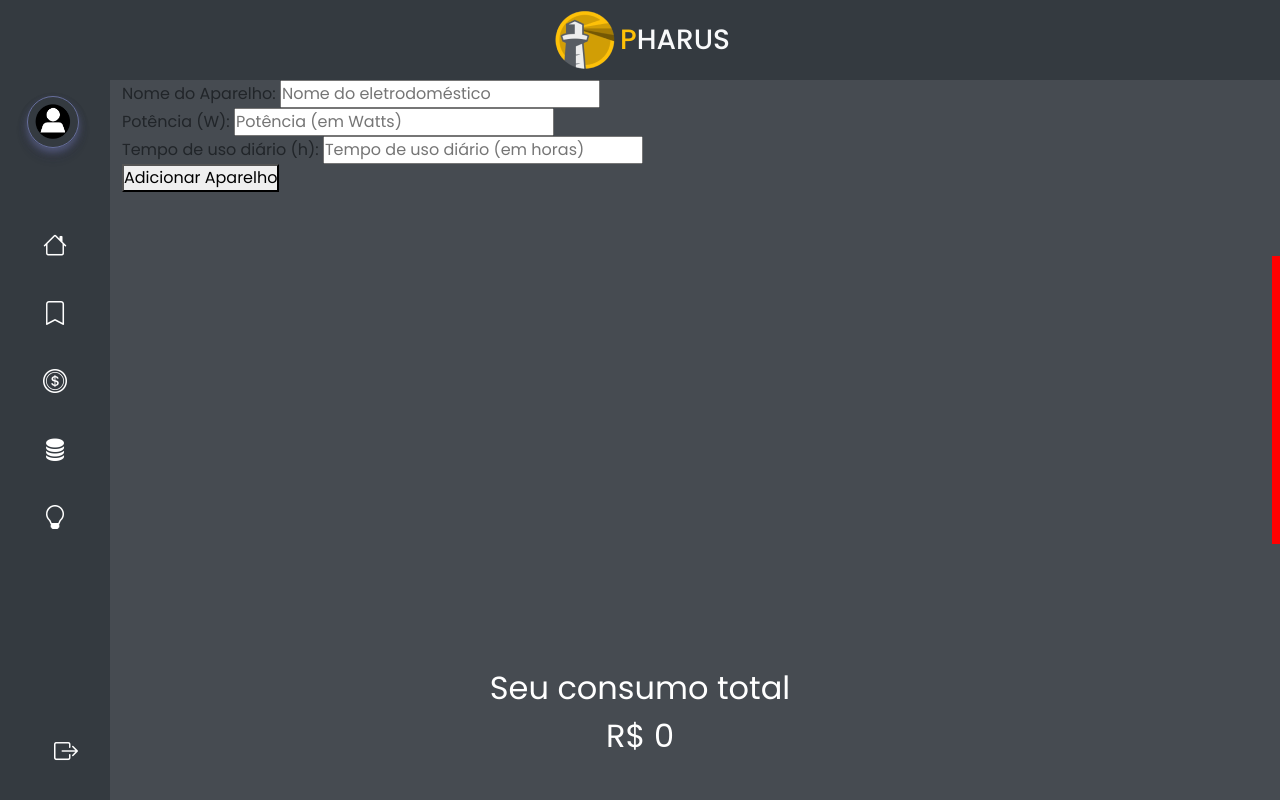
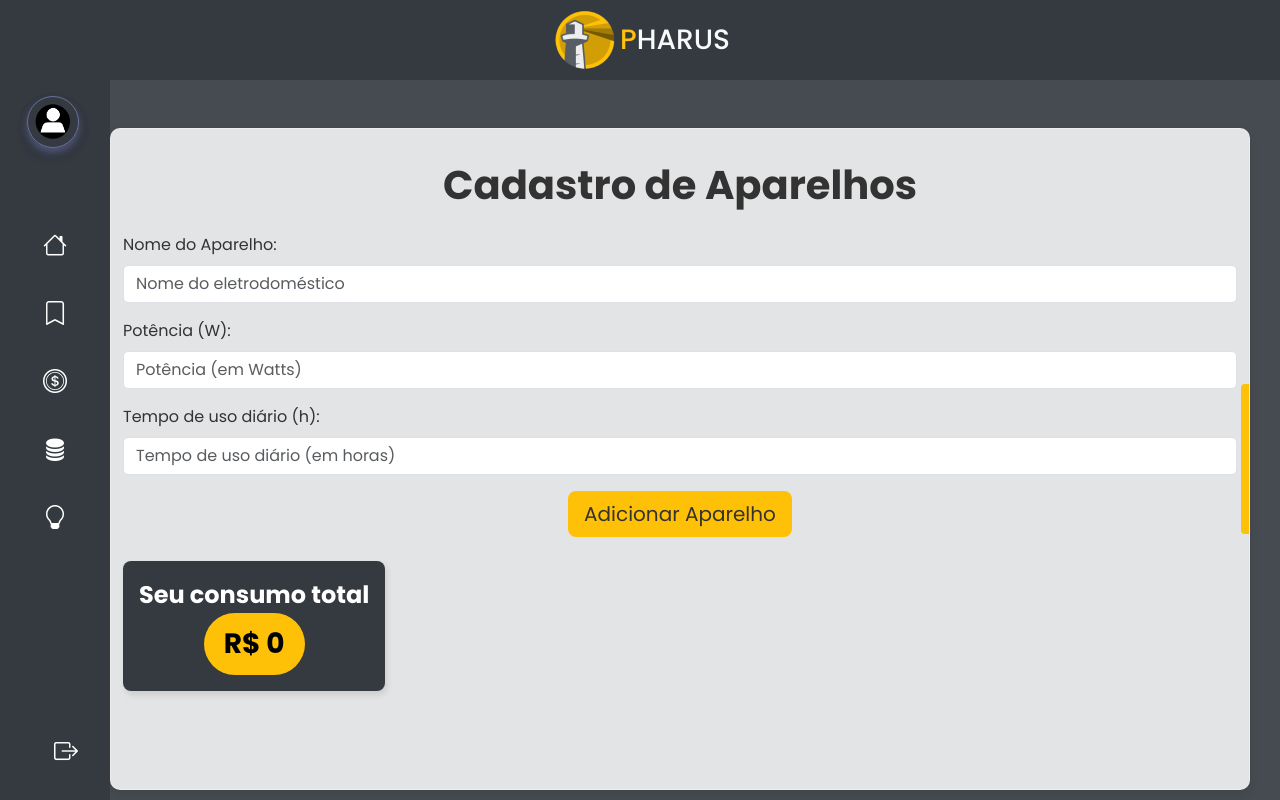
Before and after one commit to Luaanny/pharuspro.py, a Flask app: page /simulador in a window 1280 px wide; the page is wider, and only the part inside the window is pictured. Run offline with Flask 3, Linux system fonts and the light colour scheme; a user stored in the database is signed in; data comes from the database, SQL or seed files in the repository; both versions use the stored data as it was after the commit.

Commit message:
ajustes no design e retoques finais

```diff
--- a/app/static/css/aparelhos.css
+++ b/app/static/css/aparelhos.css
@@ -8,7 +8,11 @@
     max-height: calc(100% - 250px);
     height: 100vh;
     width: 300px;
-    background: white;
+    background-color: rgba(255, 255, 255, 0.3);
+    backdrop-filter: blur(10px);
+    box-shadow: 0 4px 10px rgba(0, 0, 0, 0.1);
+    border: 1px solid rgba(255, 255, 255, 0.2);
+    border-radius: 15px;
     transition: transform 1s cubic-bezier(0.4, 0, 0.2, 1), opacity 1s ease-in-out;
 }
 
@@ -22,6 +26,38 @@
     opacity: 0;
 }
 
+.card {
+    background-color: rgba(255, 255, 255, 0.9) !important; /* Fundo branco com 90% de opacidade */
+    box-shadow: 0 4px 15px rgba(0, 0, 0, 0.1) !important; /* Sombra suave */
+    border-radius: 12px !important; /* Bordas arredondadas */
+}
+
 .card-text.disabled {
     border: none;
 }
+
+#cardListClose:hover {
+    color: red;
+}
+
+input {
+    background: none;
+}
+
+button {
+    background: none !important;
+    border: none;
+}
+
+button i {
+    font-size: 20px;
+    transition: color .3s ease-in-out;
+}
+
+.deviceDeleteBtn i:hover {
+    color: red;
+}
+
+.deviceEditBtn i:hover {
+    color: #3b94AF;
+}
--- a/app/static/css/simulador.css
+++ b/app/static/css/simulador.css
@@ -1,21 +1,88 @@
 body {
     overflow-x: hidden;
+    background-color: #f8f9fa;
 }
 
+.container {
+    max-width: 800px;
+    margin: 0 auto;
+    padding: 2rem;
+    background: rgba(255, 255, 255, 0.85); /* Branco suavizado */
+    border-radius: 10px;
+    box-shadow: 0px 4px 10px rgba(0, 0, 0, 0.08); /* Sombra mais leve */
+    backdrop-filter: blur(10px); /* Efeito vidro */
+    border: 1px solid rgba(255, 255, 255, 0.3); /* Borda sutil */
+    color: #333333;
+}
+
+/* Alternativa: um fundo acinzentado */
+.container-alt {
+    background: #f5f5f5; /* Cinza claro */
+}
+/* Melhor organização da barra lateral */
 .toggle-devices {
-    width: .5rem;
-    height: 18rem;
-    background-color: red;
-    position: absolute;
+    width: 8px;
+    height: 150px;
+    background-color: #ffc107;
+    position: fixed;
     right: 0;
     top: 50%;
     transform: translateY(-50%);
+    border-radius: 4px 0 0 4px;
+    transition: background 0.3s ease-in-out;
 }
 
+.toggle-devices:hover {
+    background-color: darkred;
+    cursor: pointer;
+}
+
+/* Posicionamento e melhorias no consumo mensal */
 .consumo-mensal-container {
-    right: 50%;
-    transform: translateX(50%);
-    bottom: 5%;
-    font-size: 32px;
+    position: relative;
+    text-align: center;
+    margin-top: 2rem;
+    font-size: 24px;
     color: white;
+    background: #343a40;
+    padding: 1rem;
+    border-radius: 8px;
+    display: inline-block;
+    box-shadow: 2px 4px 6px rgba(0, 0, 0, 0.1);
 }
+
+.consumo-total {
+    background-color: #ffc107;
+    color: black;
+    border-radius: 50px;
+    padding: 10px 20px;
+    font-weight: bold;
+}
+
+/* Melhoria nos inputs */
+input {
+    border-radius: 5px !important;
+}
+
+input:focus {
+    outline-color: #ffc107 !important;
+    box-shadow: 0 0 5px rgba(255, 193, 7, 0.7);
+}
+
+/* Botão com animação mais sutil */
+.btn.btn-primary {
+    background-color: #ffc107 !important;
+    border: none;
+    transition: transform 0.2s ease-in-out, background 0.3s ease-in-out;
+    color: #333333;
+}
+
+.btn.btn-primary:hover {
+    background-color: #e0a800 !important;
+    transform: scale(1.05);
+}
+
+/* Animação de fade-in para o container */
+.animate__animated {
+    animation-duration: 0.8s;
+}
--- a/app/static/css/style.css
+++ b/app/static/css/style.css
@@ -16,6 +16,7 @@ main {
 body, html {
     height: 100%;
     background-color: #464B51 !important;
+    color: white !important;
 }
 
 .modal .btn {
@@ -47,7 +48,3 @@ body, html {
     width: 30px;
     height: 30px;
 }
-
-.toast-danger {
-
-}
--- a/app/templates/base.html
+++ b/app/templates/base.html
@@ -76,7 +76,7 @@
                         {{ 'Sucesso' if category == 'success' else 'erro' if category == 'error' else 'Dica' }}</strong>
                     <button type="button" class="btn-close" data-bs-dismiss="toast" aria-label="Close"></button>
                 </div>
-                <div class="toast-body">
+                <div class="toast-body text-black">
                     {{ message }}
                 </div>
             </div>
--- a/app/templates/components/aparelhos.html
+++ b/app/templates/components/aparelhos.html
@@ -5,7 +5,7 @@
             <i class="bi bi-x-circle"></i>
         </button>
     </div>
-    <h4>Lista de Aparelhos</h4>
+    <h4 class="fw-bold">Lista de Aparelhos</h4>
     <ul class="list-unstyled d-flex gap-2 flex-column">
         {% for consumo in consumos %}
             <li class="d-flex justify-content-center">
@@ -30,12 +30,12 @@
                                 <span id="consumo_mensal">R$ {{ consumo.consumo_mensal }}</span>
                             </div>
                         </div>
-                        <div class="buttons p-2">
+                        <div class="buttons d-flex gap-4 justify-content-center p-2">
                             <button type="button" class="deviceDeleteBtn" data-device-id="{{ consumo.id }}"
                                     onclick="deleteDevice({{ consumo.id }})">
                                 <i class="bi bi-trash"></i>
                             </button>
-                            <button type="button" id="deviceEdit{{ consumo.id }}"
+                            <button type="button" class="deviceEditBtn" id="deviceEdit{{ consumo.id }}"
                                     onclick="enableEditing({{ consumo.id }})">
                                 <i class="bi bi-pencil"></i>
                             </button>
--- a/app/templates/pages/simulador.html
+++ b/app/templates/pages/simulador.html
@@ -4,33 +4,44 @@
 {% block css %}simulador{% endblock %}
 
 {% block content %}
-    <div class="container">
-        <form action="{{ url_for('consumo.device_register') }}" method="post" id="deviceAddForms">
-            <div>
-                <label for="aparelho">Nome do Aparelho:</label>
-                <input type="text" name="aparelho" id="aparelho" placeholder="Nome do eletrodoméstico" required><br>
+    <div class="container mt-5 animate__animated animate__fadeIn">
+        <h1 class="text-center mb-4 animate__animated animate__slideInDown fw-bold">Cadastro de Aparelhos</h1>
+
+        <form action="{{ url_for('consumo.device_register') }}" method="post" id="deviceAddForms"
+              class="animate__animated animate__fadeInUp">
+            <div class="mb-3">
+                <label for="aparelho" class="form-label">Nome do Aparelho:</label>
+                <input type="text" name="aparelho" id="aparelho" class="form-control"
+                       placeholder="Nome do eletrodoméstico" required>
             </div>
-            <div>
-                <label for="potency">Potência (W):</label>
-                <input type="number" name="potency" id="potency" placeholder="Potência (em Watts)" required><br>
+            <div class="mb-3">
+                <label for="potency" class="form-label">Potência (W):</label>
+                <input type="number" name="potency" id="potency" class="form-control" placeholder="Potência (em Watts)"
+                       required>
             </div>
-            <div>
-                <label for="time_interval">Tempo de uso diário (h):</label>
-                <input type="number" name="time_interval" id="time_interval"
-                       placeholder="Tempo de uso diário (em horas)" required><br>
+            <div class="mb-3">
+                <label for="time_interval" class="form-label">Tempo de uso diário (h):</label>
+                <input type="number" name="time_interval" id="time_interval" class="form-control"
+                       placeholder="Tempo de uso diário (em horas)" required>
             </div>
-            <div>
-                <button type="submit">Adicionar Aparelho</button>
+            <div class="text-center">
+                <button type="submit" class="btn btn-primary btn-lg animate__animated">
+                    Adicionar Aparelho
+                </button>
             </div>
         </form>
 
-        <div class="position-absolute d-flex flex-column align-items-center consumo-mensal-container">
-            <span>Seu consumo total</span>
-            <span class="consumo-total">R$ {{ consumo_mensal }}</span>
+        <div class="position-absolute d-flex flex-column align-items-center consumo-mensal-container mt-4 animate__animated animate__fadeIn">
+            <span class="fs-4 fw-bold">Seu consumo total</span>
+            <span class="consumo-total fs-3 fw-bold">R$ {{ consumo_mensal }}</span>
         </div>
+
         {% include "components/aparelhos.html" %}
-        <div class="toggle-devices" id="devicesToggle"></div>
+
+        <div class="toggle-devices animate__animated animate__fadeIn" id="devicesToggle"></div>
     </div>
+
+    <link rel="stylesheet" href="https://cdnjs.cloudflare.com/ajax/libs/animate.css/4.1.1/animate.min.css">
 
     <script src="../../static/js/simulador.js"></script>
     <script src="../../static/js/devices.js"></script>
```
Also changed, not shown: app/Controllers/user_controller.py (+7 -1 lines), app/static/css/profile.css (+90 -15 lines), app/templates/pages/profile.html (+24 -11 lines), instance/pharus.db.
